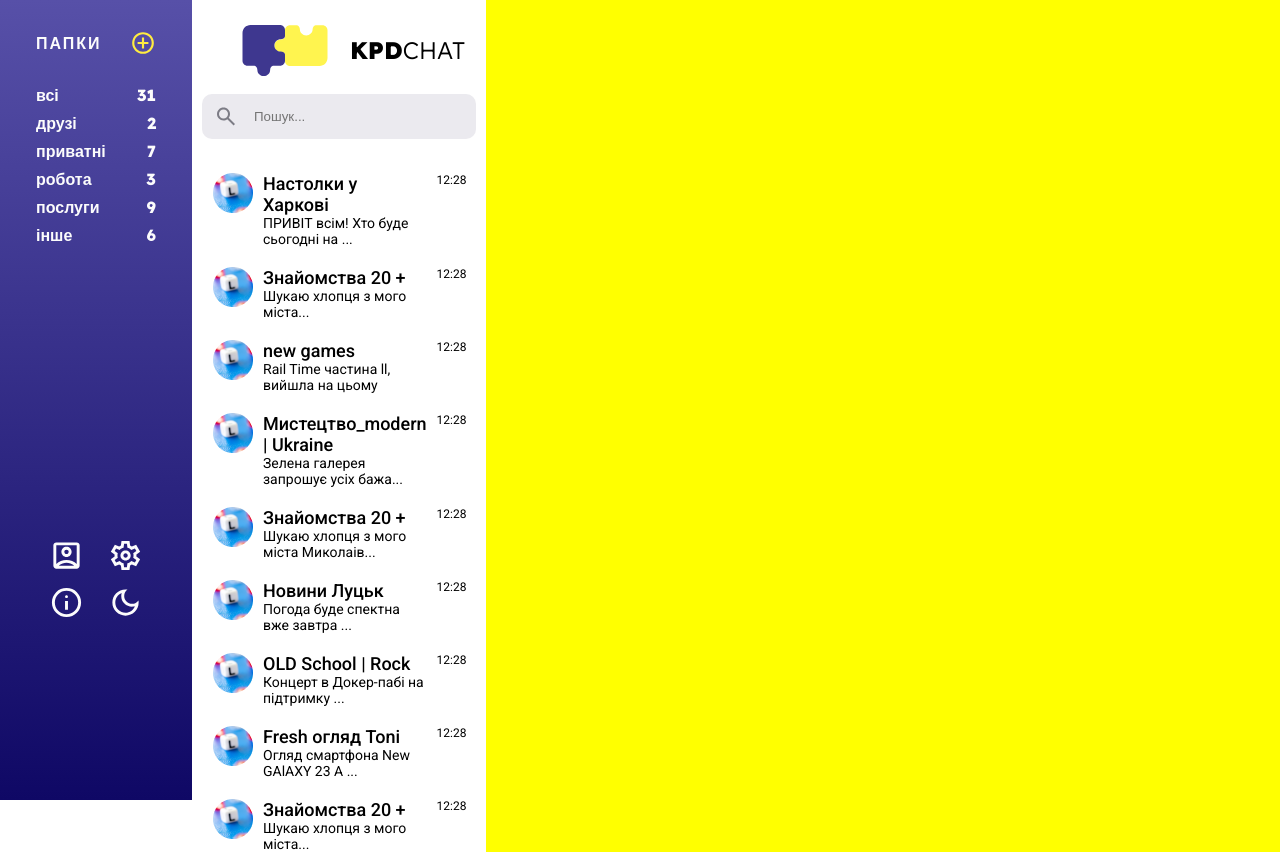
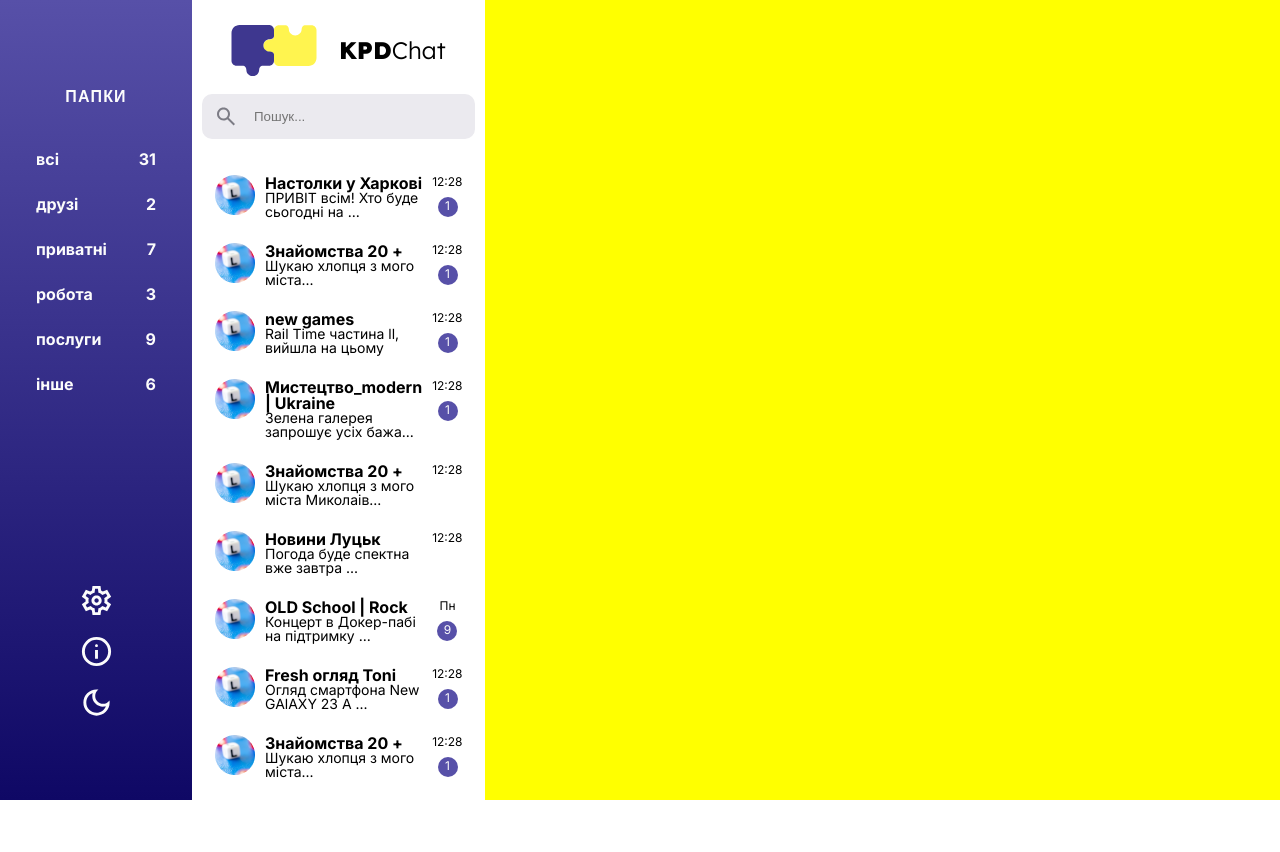
Before and after one commit to kpdchat/kpdchat, a React (Create React App) app: page / in a window 1280 px wide. Shown: the top 852 px of the page. After the commit the page ends 800 px from the top, so only its background shows below. Built offline with nearby package versions, Linux system fonts and the light colour scheme.

Commit message:
update styles for navigation and dialogs sections, add scroll for dialogs, change fonts

```diff
--- a/src/components/WindowChat.jsx
+++ b/src/components/WindowChat.jsx
@@ -1,6 +1,4 @@
 import React from 'react';
-import { ReactComponent as AddCircle } from '../images/chat-window/add_circle.svg'
-import { ReactComponent as AccountBox } from '../images/chat-window/account_box.svg'
 import { ReactComponent as DarkMode } from '../images/chat-window/dark_mode.svg'
 import { ReactComponent as Info } from '../images/chat-window/info.svg'
 import { ReactComponent as Settings } from '../images/chat-window/settings.svg'
@@ -14,11 +12,10 @@ export function WindowChat() {
     <div className='chat'>
       <div className='container-grid'>
         {/* start left side navigation */}
-        <div className='chat__navigation navigation'>
+        <section className='chat__navigation navigation'>
           <div className='navigation__folders folders'>
             <div className='folders__title'>
               <h2 className='title'>папки</h2>
-              <AddCircle />
             </div>
             <div className='folders__container'>
               <div className='folders__folder '>
@@ -49,18 +46,17 @@ export function WindowChat() {
           </div>
 
           <div className='navigation__settings'>
-            <AccountBox />
             <Settings />
             <Info />
             <DarkMode />
           </div>
-        </div>
+        </section>
         {/* end left side navigation */}
         {/* start center chat column */}
-        <div className='chat__dialogs dialogs'>
+        <section className='chat__dialogs dialogs'>
           <div className='dialogs__logo'>
             <Logo />
-            <h1> <span>kpd</span>chat</h1>
+            <h1> <span>kpd</span>Chat</h1>
           </div>
           <div className='dialogs__search'>
             <form>
@@ -77,7 +73,11 @@ export function WindowChat() {
                     <p> ПРИВІТ всім! Хто буде сьогодні на ...</p>
                   </div>
                 </div>
-                <span>12:28</span>
+                <div className="list__data">
+                  <span className='list__time'>12:28</span>
+                  <span className='list__new-count'>1</span>
+                </div>
+
               </div>
 
               <div className="list__dialog">
@@ -88,7 +88,10 @@ export function WindowChat() {
                     <p> Шукаю хлопця з мого міста...</p>
                   </div>
                 </div>
-                <span>12:28</span>
+                <div className="list__data">
+                  <span className='list__time'>12:28</span>
+                  <span className='list__new-count'>1</span>
+                </div>
               </div>
 
               <div className="list__dialog">
@@ -99,7 +102,10 @@ export function WindowChat() {
                     <p> Rail Time частина ll, вийшла на цьому</p>
                   </div>
                 </div>
-                <span>12:28</span>
+                <div className="list__data">
+                  <span className='list__time'>12:28</span>
+                  <span className='list__new-count'>1</span>
+                </div>
               </div>
 
               <div className="list__dialog">
@@ -110,7 +116,10 @@ export function WindowChat() {
                     <p> Зелена галерея запрошує усіх бажа...</p>
                   </div>
                 </div>
-                <span>12:28</span>
+                <div className="list__data">
+                  <span className='list__time'>12:28</span>
+                  <span className='list__new-count'>1</span>
+                </div>
               </div>
 
               <div className="list__dialog">
@@ -121,7 +130,9 @@ export function WindowChat() {
                     <p> Шукаю хлопця з мого міста Миколаів...</p>
                   </div>
                 </div>
-                <span>12:28</span>
+                <div className="list__data">
+                  <span className='list__time'>12:28</span>
+                </div>
               </div>
 
               <div className="list__dialog">
@@ -132,7 +143,9 @@ export function WindowChat() {
                     <p> Погода  буде спектна вже завтра ...</p>
                   </div>
                 </div>
-                <span>12:28</span>
+                <div className="list__data">
+                  <span className='list__time'>12:28</span>
+                </div>
               </div>
 
               <div className="list__dialog">
@@ -143,7 +156,10 @@ export function WindowChat() {
                     <p> Концерт в Докер-пабі на підтримку ...</p>
                   </div>
                 </div>
-                <span>12:28</span>
+                <div className="list__data">
+                  <span className='list__time'>Пн</span>
+                  <span className='list__new-count'>9</span>
+                </div>
               </div>
 
               <div className="list__dialog">
@@ -154,7 +170,10 @@ export function WindowChat() {
                     <p> Огляд смартфона New GAlAXY 23 A ...</p>
                   </div>
                 </div>
-                <span>12:28</span>
+                <div className="list__data">
+                  <span className='list__time'>12:28</span>
+                  <span className='list__new-count'>1</span>
+                </div>
               </div>
 
               <div className="list__dialog">
@@ -165,7 +184,10 @@ export function WindowChat() {
                     <p> Шукаю хлопця з мого міста...</p>
                   </div>
                 </div>
-                <span>12:28</span>
+                <div className="list__data">
+                  <span className='list__time'>12:28</span>
+                  <span className='list__new-count'>1</span>
+                </div>
               </div>
 
               <div className="list__dialog">
@@ -176,7 +198,10 @@ export function WindowChat() {
                     <p> Шукаю хлопця з мого міста...</p>
                   </div>
                 </div>
-                <span>12:28</span>
+                <div className="list__data">
+                  <span className='list__time'>12:28</span>
+                  <span className='list__new-count'>1</span>
+                </div>
               </div>
 
               <div className="list__dialog">
@@ -187,7 +212,10 @@ export function WindowChat() {
                     <p> Шукаю хлопця з мого міста...</p>
                   </div>
                 </div>
-                <span>12:28</span>
+                <div className="list__data">
+                  <span className='list__time'>12:28</span>
+                  <span className='list__new-count'>1</span>
+                </div>
               </div>
 
               <div className="list__dialog">
@@ -198,17 +226,25 @@ export function WindowChat() {
                     <p> Шукаю хлопця з мого міста...</p>
                   </div>
                 </div>
-                <span>12:28</span>
+                <div className="list__data">
+                  <span className='list__time'>12:28</span>
+                  <span className='list__new-count'>1</span>
+                </div>
               </div>
             </div>
 
           </div>
-        </div>
+        </section>
         {/* end center chat column */}
 
-        <div className='chat__messages'>
+        <section className='chat__messages messages'>
+          <div className="messages__title">
+            <div className="messages__text">
 
-        </div>
+            </div>
+          </div>
+
+        </section>
       </div>
     </div>
   );
--- a/src/styles/chat-window/dialogs.scss
+++ b/src/styles/chat-window/dialogs.scss
@@ -3,16 +3,17 @@
     &__logo {
         display: flex;
         align-items: center;
-        padding: 25px 0px 18px 40px;
+        justify-content: center;
+        padding: 25px 0px 18px 0px;
         h1 {
             font-family: "Lexend", sans-serif;
             font-weight: 300;
             font-size: 24px;
             line-height: 33.6px;
             letter-spacing: 5%;
-            text-transform: uppercase;
             margin-left: 22px;
             span {
+                text-transform: uppercase;
                 font-weight: 800;
             }
         }
@@ -27,29 +28,29 @@
                 border: none;
                 border-radius: 10px;
                 padding-left: 52px;
+                &:focus-visible {
+                    // outline:none;
+                }
             }
         }
     }
 }
 
 .list {
+    overflow-x: scroll;
+    overflow-x: hidden;
     &__container {
-        font-family: "Roboto", sans-serif;
+        font-family: "Inter", sans-serif;
         padding-top: 24px;
     }
     &__dialog {
         display: flex;
-        align-items: center;
         justify-content: space-between;
         padding: 10px 10px 10px 11px;
+        border: 2px solid transparent;
 
-
-
-        span {
-            align-self: start;
-            font-weight: 400;
-            font-size: 12px;
-            line-height: 14px;
+        &:hover {
+            border: 2px solid black;
         }
     }
     &__info {
@@ -62,15 +63,46 @@
     &__text {
         padding: 0 10px;
         h3 {
-            font-weight: 500;
-            font-size: 18px;
-            line-height: 21px;
+            font-weight: 600;
+            font-size: 16px;
         }
 
         p {
             font-weight: 400;
             font-size: 14px;
-            line-height: 16px;
+        }
+    }
+    &__data {
+        display: flex;
+        flex-wrap: wrap;
+        flex-direction: column;
+        gap: 10px 0px;
+        font-weight: 400;
+        font-size: 12px;
+        line-height: 14px;
+    }
+
+    &__time {
+        align-self: end;
+        text-align: center;
+        min-width: 30px;
+    }
+
+    &__new-count {
+        align-self: center;
+        position: relative;
+        color: $color-light-white;
+        &::before {
+            content: "";
+            position: absolute;
+            display: inline-block;
+            width: 20px;
+            height: 20px;
+            background-color: #5750a8;
+            border-radius: 50%;
+            top: -2.5px;
+            left: -6.5px;
+            z-index: -1;
         }
     }
 }
--- a/src/styles/chat-window/navigation.scss
+++ b/src/styles/chat-window/navigation.scss
@@ -1,5 +1,4 @@
 .navigation {
-    font-family: "Lexend", sans-serif;
     color: $color-light-white;
     display: flex;
     flex-direction: column;
@@ -7,34 +6,38 @@
     align-items: center;
     &__folders {
         min-width: 120px;
-
     }
 
     &__settings {
         max-width: 120px;
         display: flex;
-        justify-content: space-evenly;
-        flex-wrap: wrap;
-        gap: 12px;
+        flex-direction: column;
+        gap: 16px;
     }
 }
 
 .folders {
     &__title {
+        font-family: "Lexend", sans-serif;
         display: flex;
         align-items: center;
-        justify-content: space-between;
-        margin-bottom: 29px;
+        justify-content: center;
+        margin-bottom: 35px;
     }
     &__container {
     }
     &__folder {
-        font-weight: 700;
-        font-size: 16px;
-        line-height: 20px;
+        h4 {
+            font-family: Inter;
+            font-size: 16px;
+            font-style: normal;
+            font-weight: 600;
+            line-height: normal;
+        }
+
         display: flex;
         justify-content: space-between;
         align-items: center;
-        margin-bottom: 8px;
+        margin-bottom: 25px;
     }
 }
--- a/src/styles/chat-window/windowChat.scss
+++ b/src/styles/chat-window/windowChat.scss
@@ -8,16 +8,19 @@
     .container-grid {
         display: grid;
         grid-template-columns: 192px 1fr 4fr;
+        // grid-template-columns: 1fr 2fr 7fr;
 
     }
     &__navigation {
         height: 100vh; //куда лупить высоту??
-        padding: 30px 0 180px 0;
+        padding: 10vh 0 10vh 0;
         background: rgb(15, 8, 101);
         background: linear-gradient(0deg, rgba(15, 8, 101, 1) 0%, rgba(87, 80, 168, 1) 100%);
         grid-column: 1 2;
     }
     &__dialogs {
+        height: 100vh; //куда лупить высоту??
+
         grid-column: 2 3;
         display: flex;
         flex-direction: column;
@@ -35,7 +38,7 @@
 
 .title {
     text-transform: uppercase;
-    font-weight: 700;
-    line-height: 20px;
-    letter-spacing: 2px;
+    font-weight: 800;
+    line-height: 33.6px;
+    letter-spacing: 1.2px;
 }
--- a/src/styles/index.scss
+++ b/src/styles/index.scss
@@ -1,6 +1,6 @@
 @import "reset";
 @import url("https://fonts.googleapis.com/css2?family=Lexend:wght@200;300;800&display=swap");
-@import url("https://fonts.googleapis.com/css2?family=Roboto:wght@300;400;500;700&display=swap");
+@import url('https://fonts.googleapis.com/css2?family=Inter:wght@400;500;700&display=swap');
 @import "App";
 @import "RegistrationWindow";
 @import "./chat-window/windowChat.scss";
```
